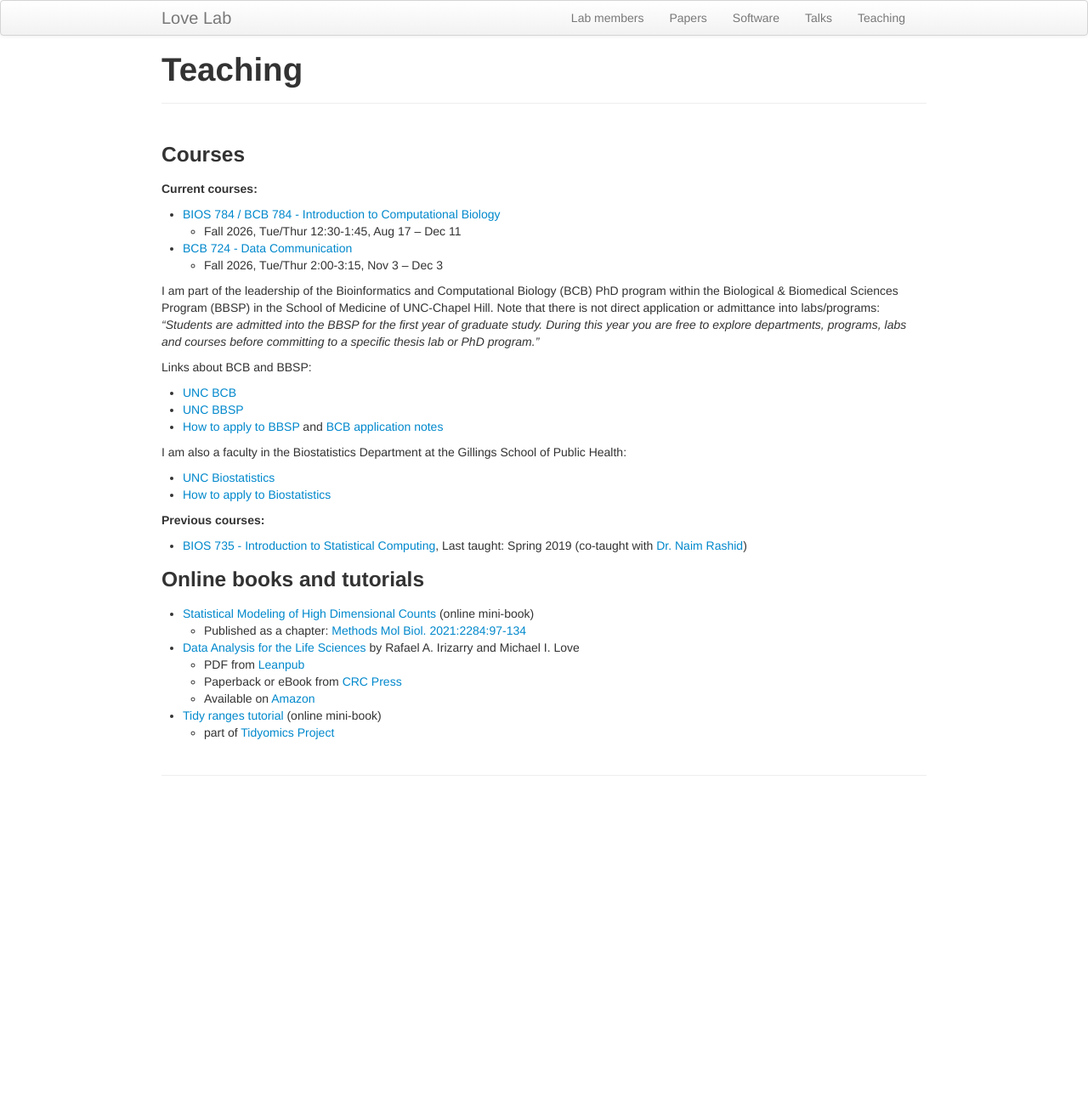
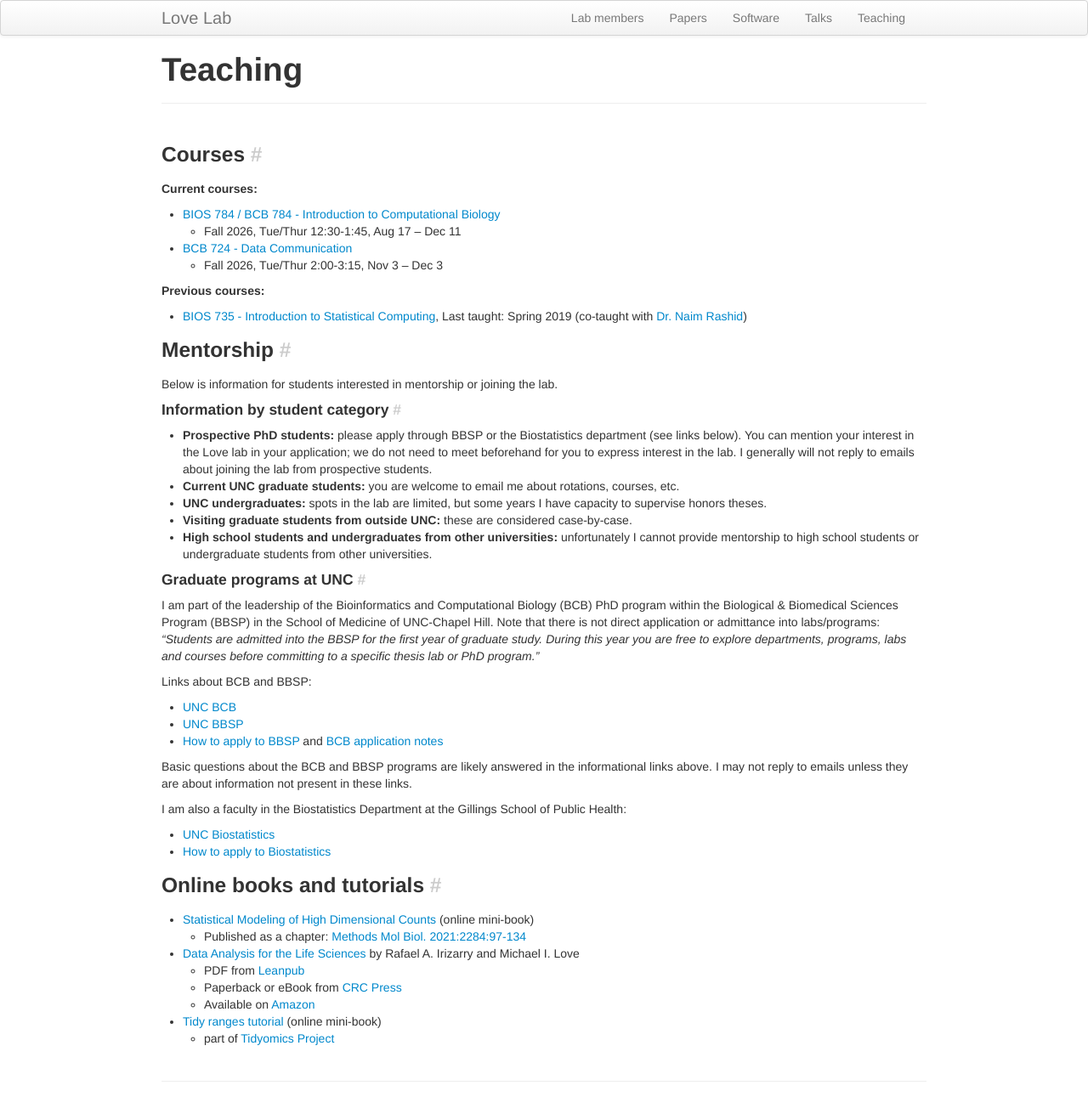
Before and after one commit to mikelove/mikelove.github.io, a Jekyll site: the page built from pages/teaching.md, in a window 1280 px wide. Shown: the whole page at 85% size. Built offline with Jekyll 4.4.1, drawn with Linux system fonts in a browser that asks for light colours; before the commit the page ends 944 px from its top, so only the background shows below that.

```diff
--- a/pages/teaching.md
+++ b/pages/teaching.md
@@ -3,7 +3,8 @@ layout: page
 title: "Teaching"
 ---
 
-### Courses
+<a id="courses"></a>
+### Courses <a href="#courses" title="Link to this section" style="text-decoration:none; color:#ccc;">#</a>
 
 **Current courses:**
 
@@ -11,6 +12,38 @@ title: "Teaching"
     - Fall 2026, Tue/Thur 12:30-1:45, Aug 17 -- Dec 11
 * [BCB 724 - Data Communication](https://biodatascience.github.io/datacomm)
     - Fall 2026, Tue/Thur 2:00-3:15, Nov 3 -- Dec 3
+
+**Previous courses:**
+
+* [BIOS 735 - Introduction to Statistical Computing](http://biodatascience.github.io/statcomp),
+  Last taught: Spring 2019 (co-taught with [Dr. Naim Rashid](https://naimurashid.github.io/))
+
+<a id="mentorship"></a>
+### Mentorship <a href="#mentorship" title="Link to this section" style="text-decoration:none; color:#ccc;">#</a>
+
+Below is information for students interested in mentorship or joining
+the lab.
+
+<a id="student-categories"></a>
+#### Information by student category <a href="#student-categories" title="Link to this section" style="text-decoration:none; color:#ccc;">#</a>
+
+* **Prospective PhD students:** please apply through BBSP or the
+  Biostatistics department (see links below). You can mention your
+  interest in the Love lab in your application; we do not need to meet
+  beforehand for you to express interest in the lab. I generally will
+  not reply to emails about joining the lab from prospective students.
+* **Current UNC graduate students:** you are welcome to email me
+  about rotations, courses, etc.
+* **UNC undergraduates:** spots in the lab are limited, but some years
+  I have capacity to supervise honors theses.
+* **Visiting graduate students from outside UNC:** these are
+  considered case-by-case.
+* **High school students and undergraduates from other universities:**
+  unfortunately I cannot provide mentorship to high school students or
+  undergraduate students from other universities.
+
+<a id="graduate-programs"></a>
+#### Graduate programs at UNC <a href="#graduate-programs" title="Link to this section" style="text-decoration:none; color:#ccc;">#</a>
 
 I am part of the leadership of the Bioinformatics and Computational Biology (BCB) PhD program within the Biological & Biomedical Sciences Program (BBSP) in the School of Medicine of UNC-Chapel Hill. Note that there is not direct application or admittance into labs/programs: _"Students are admitted into the BBSP for the first year of graduate study. During this year you are free to explore departments, programs, labs and courses before committing to a specific thesis lab or PhD program."_
 
@@ -20,17 +53,17 @@ Links about BCB and BBSP:
 * [UNC BBSP](https://bbsp.unc.edu/)
 * [How to apply to BBSP](https://bbsp.unc.edu/prospective-students/apply/) and [BCB application notes](https://bcb.unc.edu/admissions/)
 
+Basic questions about the BCB and BBSP programs are likely answered
+in the informational links above. I may not reply to emails unless
+they are about information not present in these links.
+
 I am also a faculty in the Biostatistics Department at the Gillings School of Public Health:
 
 * [UNC Biostatistics](https://sph.unc.edu/bios/biostatistics/)
 * [How to apply to Biostatistics](https://sph.unc.edu/bios/bios-how-to-apply/)
 
-**Previous courses:**
-
-* [BIOS 735 - Introduction to Statistical Computing](http://biodatascience.github.io/statcomp),
-  Last taught: Spring 2019 (co-taught with [Dr. Naim Rashid](https://naimurashid.github.io/))
-
-### Online books and tutorials
+<a id="books"></a>
+### Online books and tutorials <a href="#books" title="Link to this section" style="text-decoration:none; color:#ccc;">#</a>
 
 * [Statistical Modeling of High Dimensional Counts](../counts-model) (online mini-book)
     - Published as a chapter: [Methods Mol Biol. 2021:2284:97-134](https://pubmed.ncbi.nlm.nih.gov/33835440/)
```
Also changed, not shown: index.md (+8 -1 lines), pages/lab.md (+4 -0 lines).
